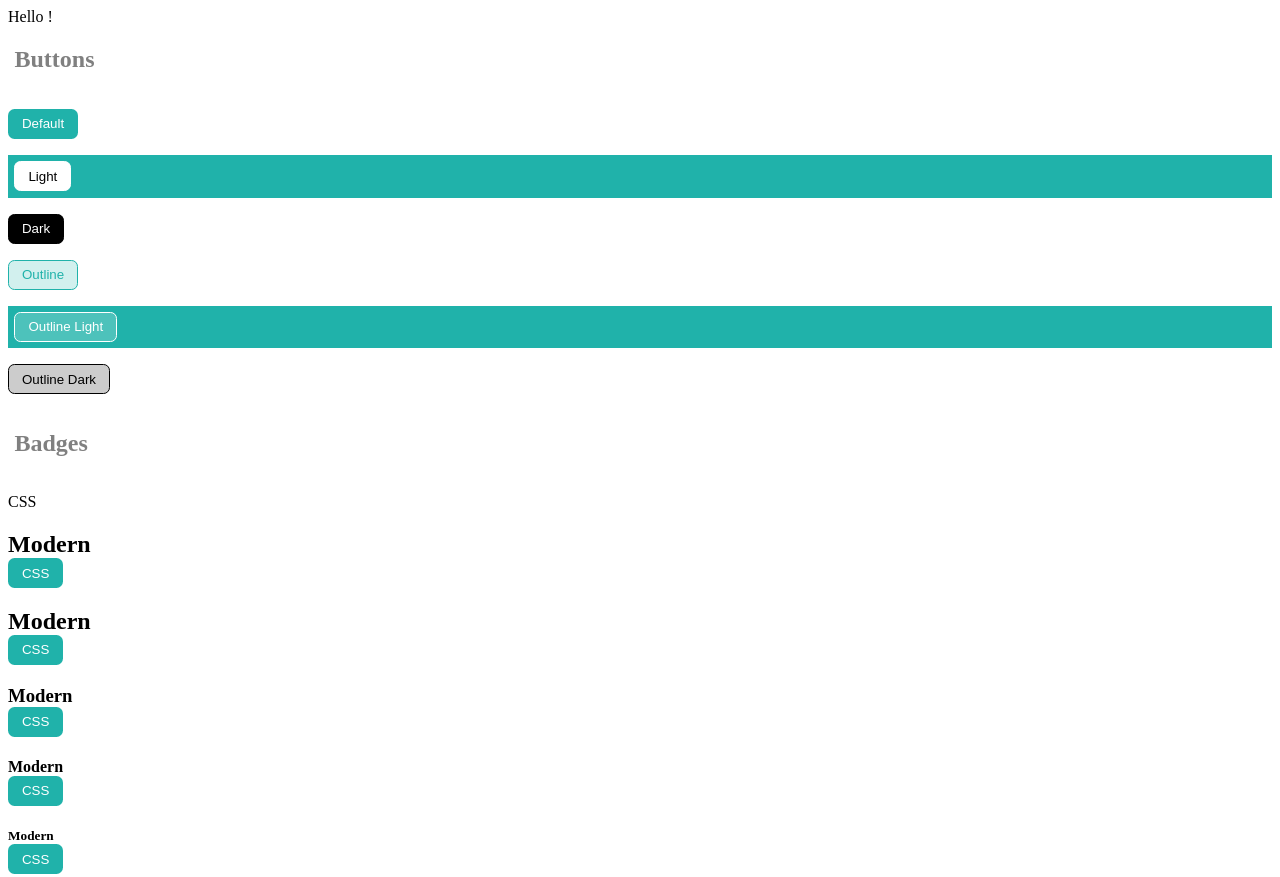
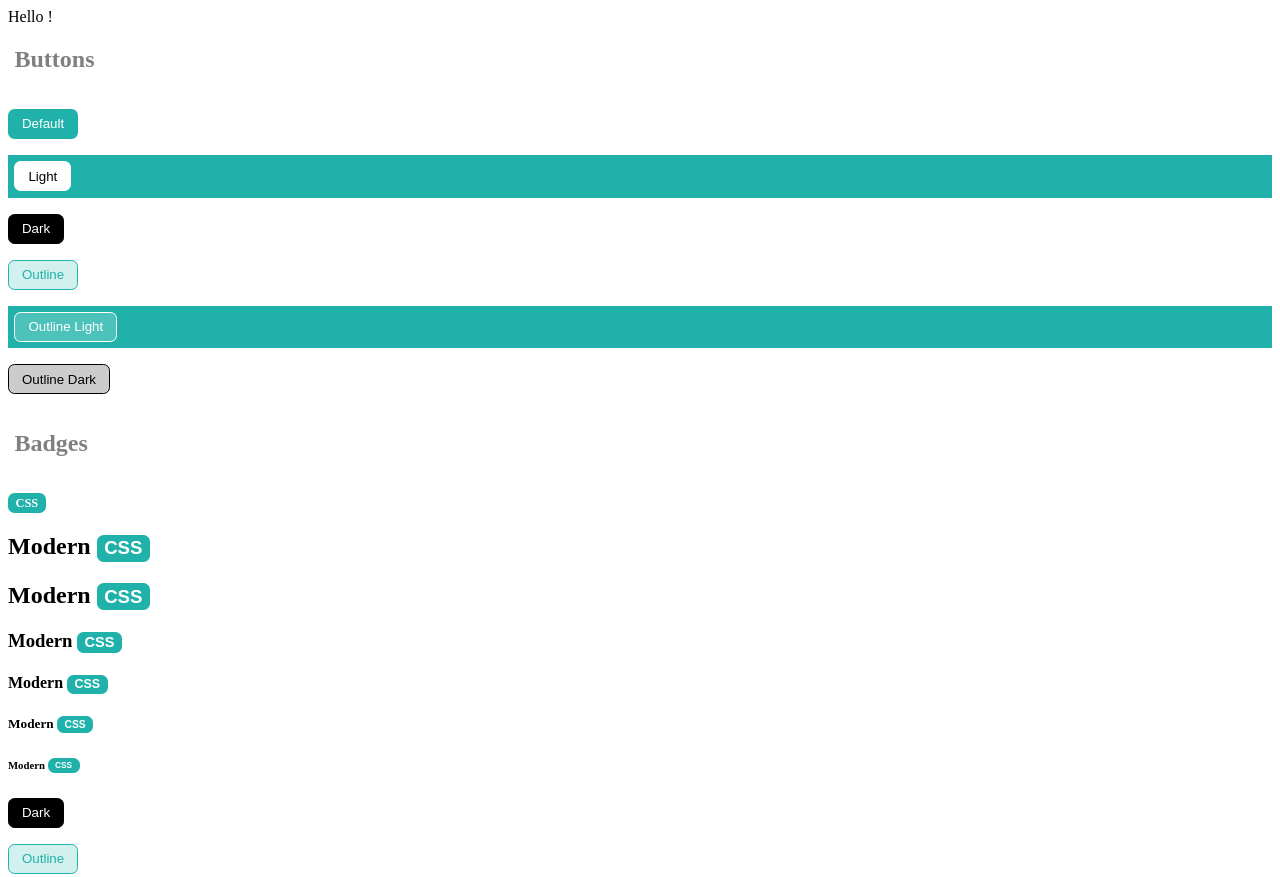
Before and after one commit to invictar/css-framework, a website: page index.html in a window 1280 px wide. Shown: the top 877 px of the page. Drawn offline with nearby package versions, Linux system fonts and the light colour scheme.

Commit message:
templating

```diff
--- a/css/styles.css
+++ b/css/styles.css
@@ -41,6 +41,12 @@
 
 .bg-dark {
   background-color: black; }
+
+.flex {
+  display: flex; }
+
+.inline-flex {
+  display: inline-flex; }
 
 .row {
   display: flex;
@@ -216,6 +222,12 @@
 .pe-5 {
   padding-right: 51.776px; }
 
+.round {
+  border-radius: "50%"; }
+
+.pill {
+  border-radius: "50rem"; }
+
 button, button.primary, button.secondary, button.light, button.dark, button.outline-primary, button.outline-secondary, button.outline-light, button.outline-dark {
   display: flex;
   align-items: center;
@@ -267,6 +279,18 @@ button.outline-dark {
   border-color: black;
   color: black; }
 
+.badge {
+  display: inline-flex;
+  align-items: center;
+  justify-content: center;
+  color: white;
+  background-color: lightseagreen;
+  border: 1.618px solid transparent;
+  border-radius: 6.472px;
+  padding: 1.618px 6.472px;
+  font-size: 0.77664em;
+  font-weight: 700; }
+
 a, a[href], a[href*="#"] {
   display: flex;
   padding: 0 6.472px;
```
